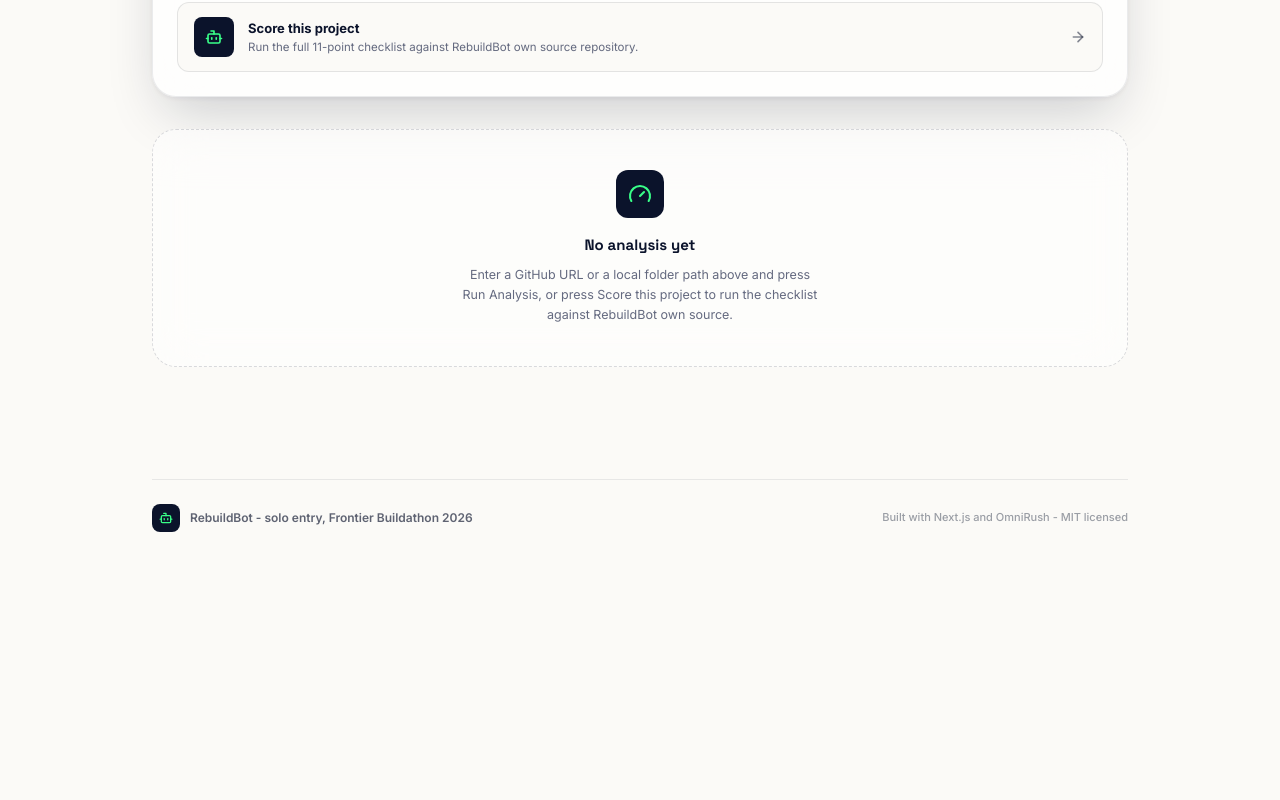
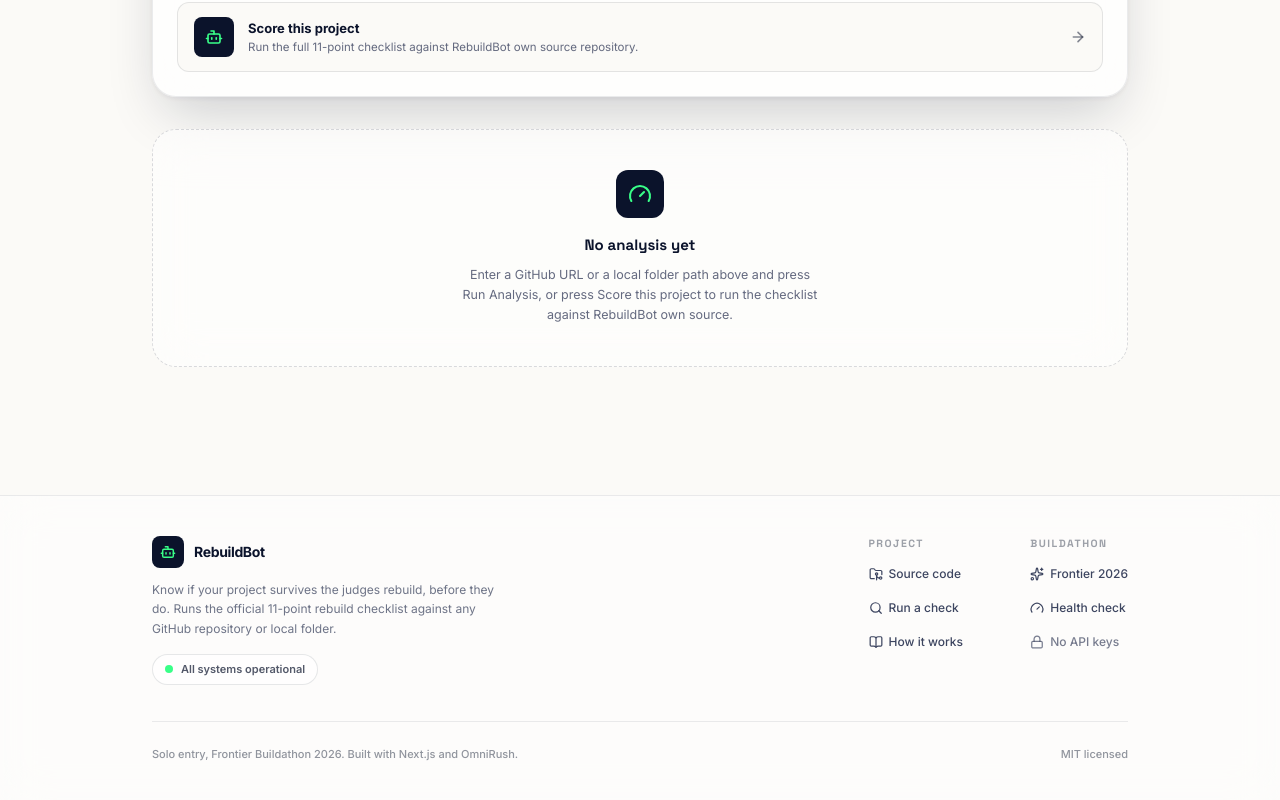
Before and after one commit to baby-ghost1/RebuildBot, a Next.js app: page / in a window 1280 px wide. Shown: the part 1619-2419 px from the top of the page. Before the commit the page ends 2191 px from the top, so only its background shows below. Built offline with nearby package versions, Linux system fonts and the light colour scheme.

Commit message:
feat: proper footer with live health indicator and useful links, add favicon and social meta tags

```diff
--- a/app/layout.js
+++ b/app/layout.js
@@ -2,7 +2,20 @@
 
 export const metadata = {
   title: 'RebuildBot',
-  description: 'Check if your project rebuilds cleanly for the Buildathon judges',
+  description:
+    'Know if your project survives the judges rebuild. Paste a GitHub URL and get a rebuild-readiness score against the official 11-point checklist.',
+  applicationName: 'RebuildBot',
+  icons: {
+    icon: [{ url: '/icon.svg', type: 'image/svg+xml' }],
+  },
+  openGraph: {
+    title: 'RebuildBot - know if your project survives the judges rebuild',
+    description:
+      'Runs the official 11-point rebuild-readiness checklist against any GitHub repository and tells you exactly what is missing.',
+    url: 'https://rebuildbot.vercel.app',
+    siteName: 'RebuildBot',
+    type: 'website',
+  },
 };
 
 import './globals.css';
--- a/app/page.js
+++ b/app/page.js
@@ -83,6 +83,7 @@
   // Which control started the run, so only that button shows a spinner.
   const [loadingSource, setLoadingSource] = useState(null); // null | url | folder | self
   const [folderName, setFolderName] = useState('');
+  const [health, setHealth] = useState('checking'); // checking | ok | down
   const inputRef = useRef(null);
   const folderInputRef = useRef(null);
   const [showOnlyFailures, setShowOnlyFailures] = useState(false);
@@ -99,11 +100,19 @@
   useEffect(() => {
     let timer = null;
 
+    const ping = async () => {
+      try {
+        const res = await fetch('/api/health', { cache: 'no-store' });
+        setHealth(res.ok ? 'ok' : 'down');
+      } catch {
+        setHealth('down');
+      }
+    };
+
     const start = () => {
       if (timer) return;
-      timer = setInterval(() => {
-        fetch('/api/health', { cache: 'no-store' }).catch(() => {});
-      }, 60_000);
+      ping();
+      timer = setInterval(ping, 60_000);
     };
     const stop = () => {
       if (!timer) return;
@@ -940,20 +949,137 @@
         )}
       </main>
 
-      {/* Footer - mirrors the light top bar, no heavy bar treatment */}
-      <footer className="mx-auto max-w-5xl px-6 pb-10 pt-4">
-        <div className="flex flex-col items-center justify-between gap-3 border-t border-[#0B132B]/8 pt-6 sm:flex-row">
-          <div className="flex items-center gap-2.5">
-            <div className="flex h-7 w-7 items-center justify-center rounded-lg bg-[#0B132B] text-[#39FF88]">
-              <Bot className="h-3.5 w-3.5" strokeWidth={2.2} />
+      {/* Footer */}
+      <footer className="mt-8 border-t border-[#0B132B]/8 bg-white/45 backdrop-blur-xl">
+        <div className="mx-auto max-w-5xl px-6 py-10">
+          <div className="flex flex-col gap-8 md:flex-row md:justify-between">
+            {/* Brand */}
+            <div className="max-w-[34ch]">
+              <div className="flex items-center gap-2.5">
+                <div className="flex h-8 w-8 items-center justify-center rounded-lg bg-[#0B132B] text-[#39FF88]">
+                  <Bot className="h-4 w-4" strokeWidth={2.2} />
+                </div>
+                <span className="text-[14px] font-extrabold tracking-tight text-[#0B132B]">
+                  RebuildBot
+                </span>
+              </div>
+              <p className="mt-3 text-[12px] leading-relaxed text-[#3D4560]/75">
+                Know if your project survives the judges rebuild, before they do. Runs the
+                official 11-point rebuild checklist against any GitHub repository or local folder.
+              </p>
+
+              {/* Live status */}
+              <div className="mt-4 inline-flex items-center gap-2 rounded-full border border-[#0B132B]/10 bg-white/70 px-3 py-1.5 text-[11px] font-semibold text-[#0B132B]/70">
+                <span className="relative flex h-2 w-2">
+                  <span
+                    className={`absolute inline-flex h-full w-full rounded-full opacity-70 ${
+                      health === 'ok'
+                        ? 'animate-ping bg-[#39FF88]'
+                        : health === 'down'
+                          ? 'bg-rose-500'
+                          : 'bg-amber-400'
+                    }`}
+                  />
+                  <span
+                    className={`relative inline-flex h-2 w-2 rounded-full ${
+                      health === 'ok'
+                        ? 'bg-[#39FF88]'
+                        : health === 'down'
+                          ? 'bg-rose-500'
+                          : 'bg-amber-400'
+                    }`}
+                  />
+                </span>
+                {health === 'ok' && 'All systems operational'}
+                {health === 'down' && 'Service unreachable'}
+                {health === 'checking' && 'Checking service'}
+              </div>
             </div>
-            <p className="text-[12px] font-semibold text-[#0B132B]/65">
-              RebuildBot - solo entry, Frontier Buildathon 2026
+
+            {/* Links */}
+            <div className="grid grid-cols-2 gap-x-12 gap-y-6 sm:gap-x-16">
+              <div>
+                <h3 className="text-[10.5px] font-bold uppercase tracking-[0.14em] text-[#0B132B]/40">
+                  Project
+                </h3>
+                <ul className="mt-3 space-y-2.5">
+                  <li>
+                    <a
+                      href="https://github.com/baby-ghost1/RebuildBot"
+                      target="_blank"
+                      rel="noreferrer"
+                      className="inline-flex items-center gap-1.5 text-[12px] font-medium text-[#3D4560] transition hover:text-[#0B132B]"
+                    >
+                      <FolderGit2 className="h-3.5 w-3.5" strokeWidth={2.1} />
+                      Source code
+                    </a>
+                  </li>
+                  <li>
+                    <a
+                      href="#analyze"
+                      className="inline-flex items-center gap-1.5 text-[12px] font-medium text-[#3D4560] transition hover:text-[#0B132B]"
+                    >
+                      <Search className="h-3.5 w-3.5" strokeWidth={2.1} />
+                      Run a check
+                    </a>
+                  </li>
+                  <li>
+                    <a
+                      href="#how-it-works"
+                      className="inline-flex items-center gap-1.5 text-[12px] font-medium text-[#3D4560] transition hover:text-[#0B132B]"
+                    >
+                      <BookOpen className="h-3.5 w-3.5" strokeWidth={2.1} />
+                      How it works
+                    </a>
+                  </li>
+                </ul>
+              </div>
+
+              <div>
+                <h3 className="text-[10.5px] font-bold uppercase tracking-[0.14em] text-[#0B132B]/40">
+                  Buildathon
+                </h3>
+                <ul className="mt-3 space-y-2.5">
+                  <li>
+                    <a
+                      href="https://omnirush.ai/buildathon"
+                      target="_blank"
+                      rel="noreferrer"
+                      className="inline-flex items-center gap-1.5 text-[12px] font-medium text-[#3D4560] transition hover:text-[#0B132B]"
+                    >
+                      <Sparkles className="h-3.5 w-3.5" strokeWidth={2.1} />
+                      Frontier 2026
+                    </a>
+                  </li>
+                  <li>
+                    <a
+                      href="/api/health"
+                      target="_blank"
+                      rel="noreferrer"
+                      className="inline-flex items-center gap-1.5 text-[12px] font-medium text-[#3D4560] transition hover:text-[#0B132B]"
+                    >
+                      <Gauge className="h-3.5 w-3.5" strokeWidth={2.1} />
+                      Health check
+                    </a>
+                  </li>
+                  <li>
+                    <span className="inline-flex items-center gap-1.5 text-[12px] font-medium text-[#3D4560]/70">
+                      <Lock className="h-3.5 w-3.5" strokeWidth={2.1} />
+                      No API keys
+                    </span>
+                  </li>
+                </ul>
+              </div>
+            </div>
+          </div>
+
+          {/* Bottom bar */}
+          <div className="mt-9 flex flex-col items-center justify-between gap-3 border-t border-[#0B132B]/8 pt-6 sm:flex-row">
+            <p className="text-[11px] font-medium text-[#0B132B]/45">
+              Solo entry, Frontier Buildathon 2026. Built with Next.js and OmniRush.
             </p>
+            <p className="text-[11px] font-medium text-[#0B132B]/45">MIT licensed</p>
           </div>
-          <p className="text-[11px] font-medium text-[#0B132B]/40">
-            Built with Next.js and OmniRush - MIT licensed
-          </p>
         </div>
       </footer>
     </div>
```
Also changed, not shown: app/icon.svg (added).
